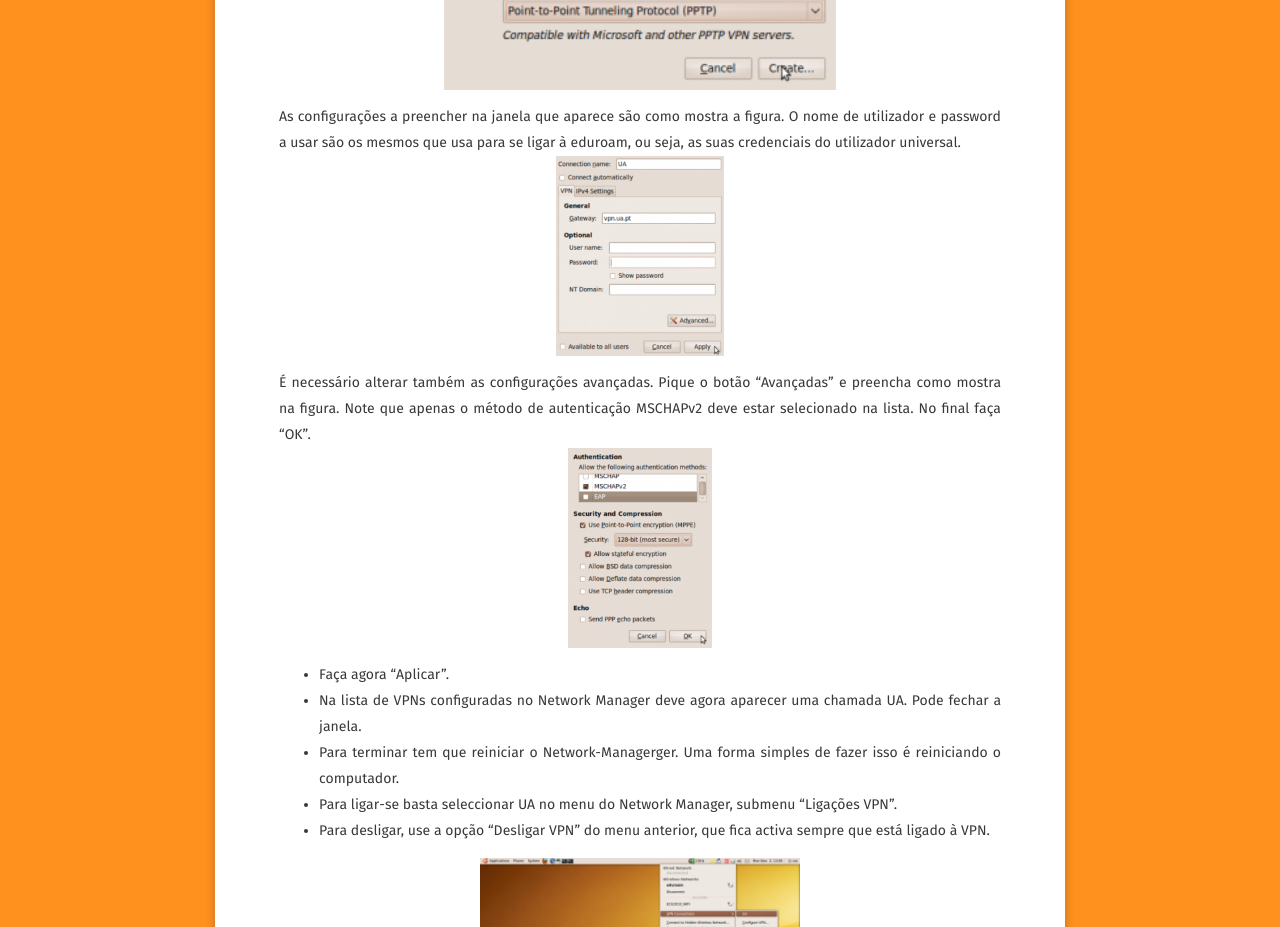
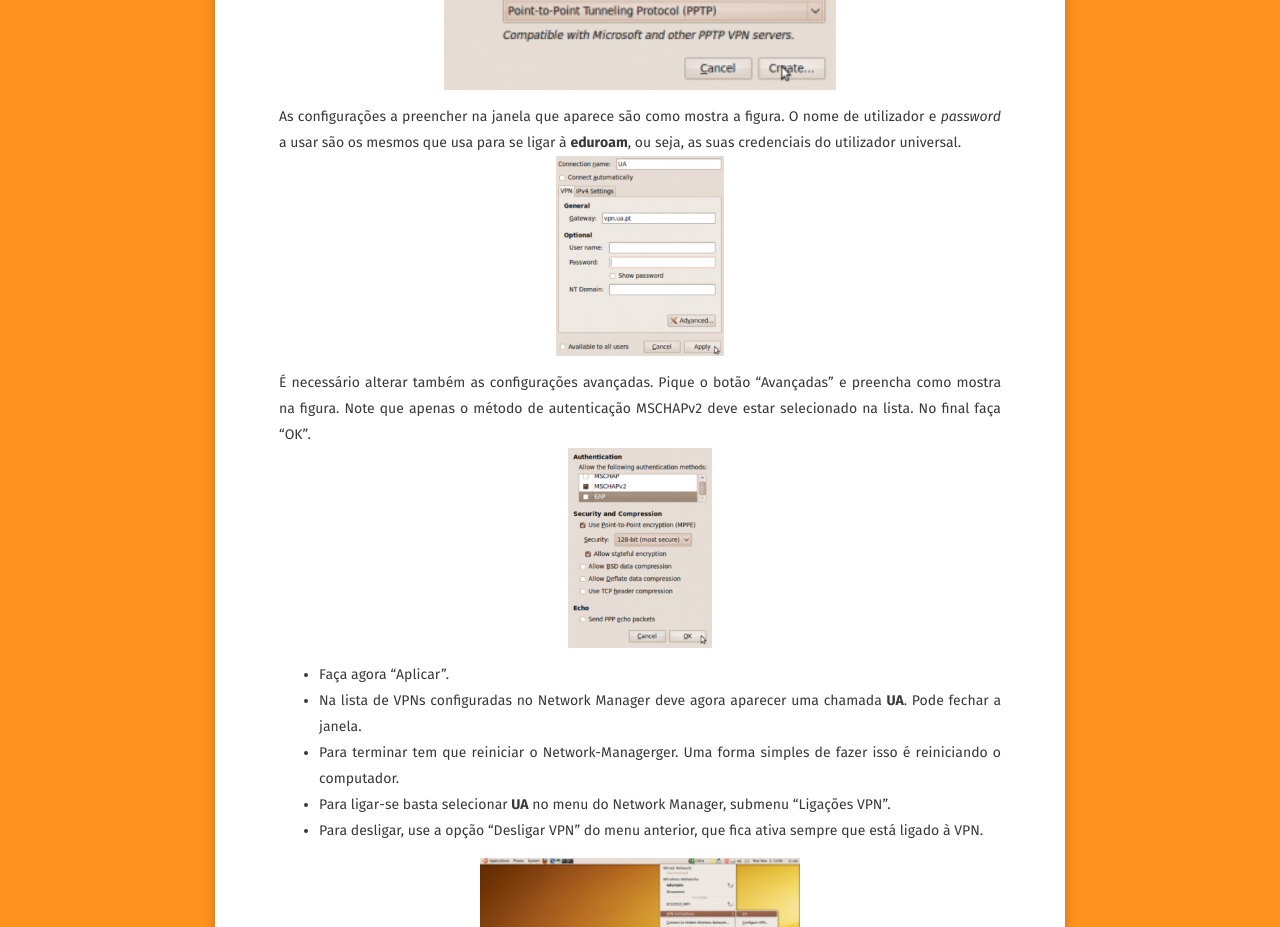
Before and after one commit to josepduarte/GLUA_SITE, a Jekyll site: the page built from _posts/2012-04-09-vpn-tutorial.md, in a window 1280 px wide and 1400 px high, scrolled down 1438 px. Shown: the part 167-1094 px from the top of the window. Built offline with Jekyll 4.4.1, drawn with Linux system fonts in a browser that asks for light colours; some web fonts are replaced; some of the changed text lies outside the part shown.

Commit message:
VPN UA done.

```diff
--- a/_posts/2012-04-09-vpn-tutorial.md
+++ b/_posts/2012-04-09-vpn-tutorial.md
@@ -48,16 +48,16 @@ Selecione o botão “Adicionar”.
 Escolha o tipo de ligação como sendo PPTP e faça “Criar”
 ![tipo VPN][vpnTipo]
 
-As configurações a preencher na janela que aparece são como mostra a figura. O nome de utilizador e password a usar são os mesmos que usa para se ligar à eduroam, ou seja, as suas credenciais do utilizador universal.
+As configurações a preencher na janela que aparece são como mostra a figura. O nome de utilizador e _password_ a usar são os mesmos que usa para se ligar à **eduroam**, ou seja, as suas credenciais do utilizador universal.
 ![conf. basicas VPN][vpnConfBasicas]
 
 É necessário alterar também as configurações avançadas. Pique o botão “Avançadas” e preencha como mostra na figura. Note que apenas o método de autenticação MSCHAPv2 deve estar selecionado na lista. No final faça “OK”.
 ![conf. avançadas VPN][vpnConfAvancadas]
 
 + Faça agora “Aplicar”.
-+ Na lista de VPNs configuradas no Network Manager deve agora aparecer uma chamada UA. Pode fechar a janela.
++ Na lista de VPNs configuradas no Network Manager deve agora aparecer uma chamada **UA**. Pode fechar a janela.
 + Para terminar tem que reiniciar o Network-Managerger. Uma forma simples de fazer isso é reiniciando o computador.
-+ Para ligar-se basta seleccionar UA no menu do Network Manager, submenu “Ligações VPN”.
-+ Para desligar, use a opção “Desligar VPN” do menu anterior, que fica activa sempre que está ligado à VPN.
++ Para ligar-se basta selecionar **UA** no menu do Network Manager, submenu “Ligações VPN”.
++ Para desligar, use a opção “Desligar VPN” do menu anterior, que fica ativa sempre que está ligado à VPN.
 
 ![menu após adicionar VPN][vpnMenuDepois]
```
Also changed, not shown: other parts of _posts/2012-04-09-vpn-tutorial.md (+2 -2 lines).
